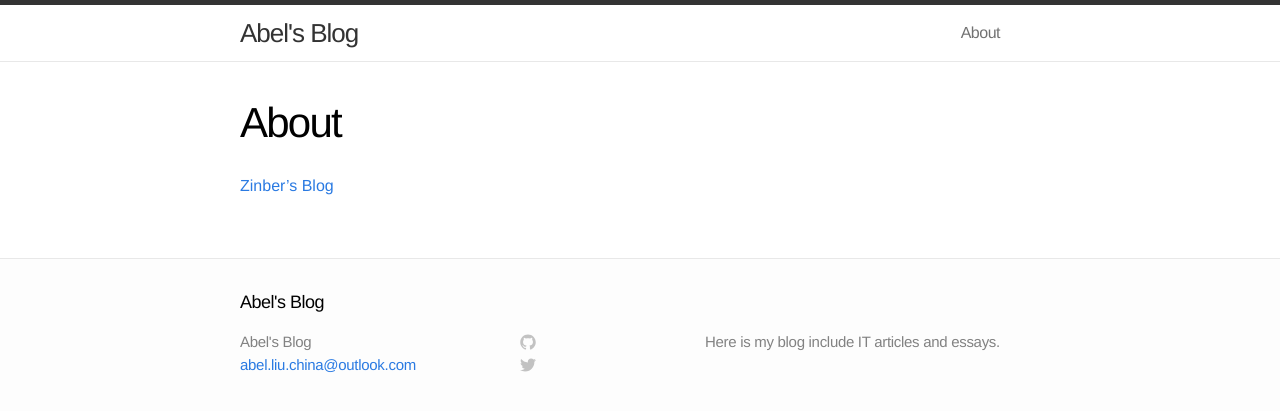
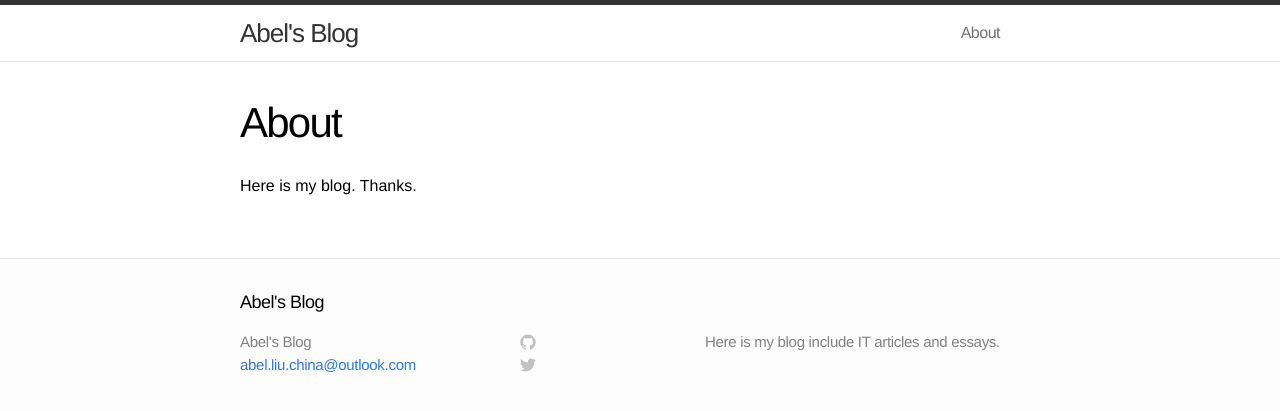
Before and after one commit to Abel-Liu/Abel-Liu.github.io, a Jekyll site: the page built from about.md, in a window 1280 px wide. Shown: the top 411 px of the page. Built offline with Jekyll 4.4.1, drawn with Linux system fonts in a browser that asks for light colours.

Commit message:
Update about.md

```diff
--- a/about.md
+++ b/about.md
@@ -5,4 +5,5 @@ permalink: /about/
 ---
 
 
-[Zinber's Blog](http://zinbers.github.io)
+Here is my blog.
+Thanks.
```
